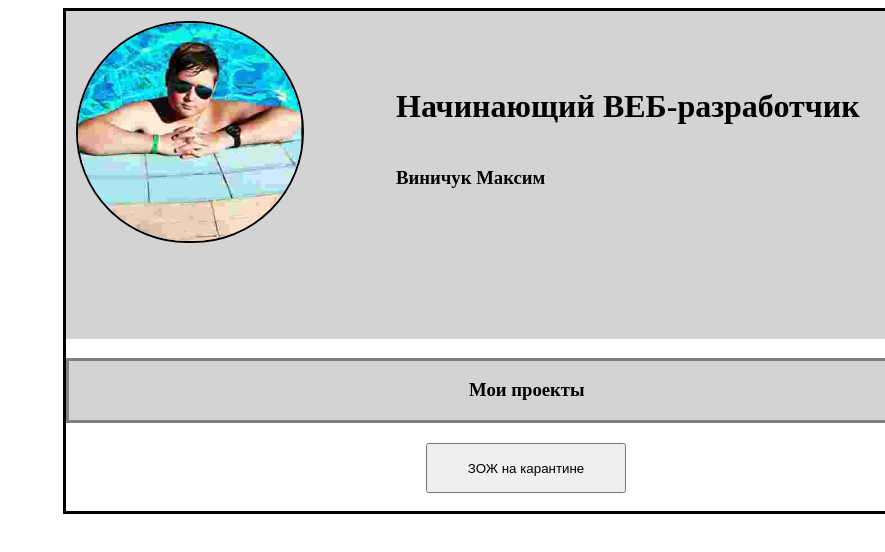
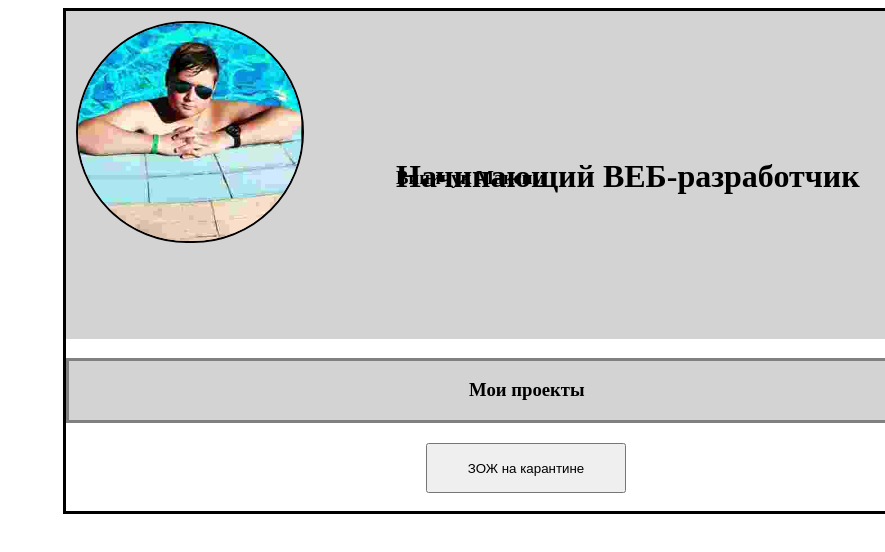
Before and after one commit to VinichukMax/VinichukMax.github.io, a plain HTML site: page index.html in a window 1280 px wide. Shown: the top 552 px of the page, without its empty margins (395-1280 px from the left). Drawn offline with Linux system fonts and the light colour scheme.

Commit message:
Update style.css

```diff
--- a/style.css
+++ b/style.css
@@ -17,7 +17,7 @@ img{
 h1{
 	position: relative;
 	left: 330px;
-	top: -170px;
+	top: -100px;
 }
 h3{
 	position: relative;
```
